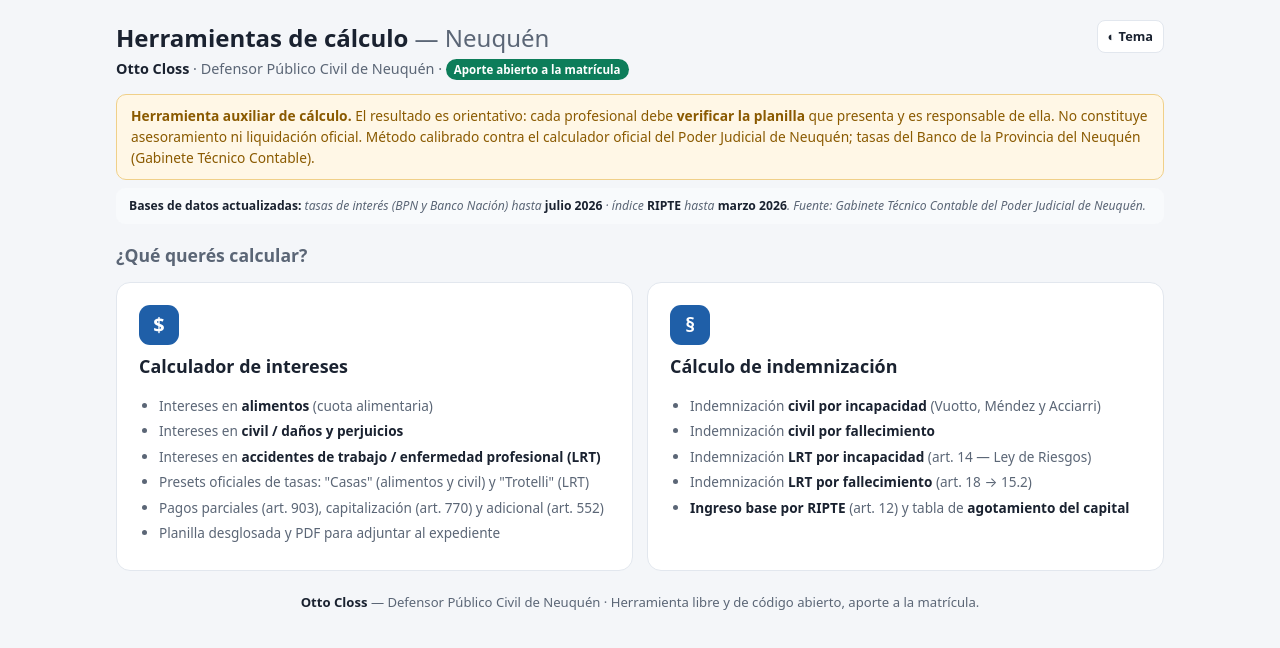
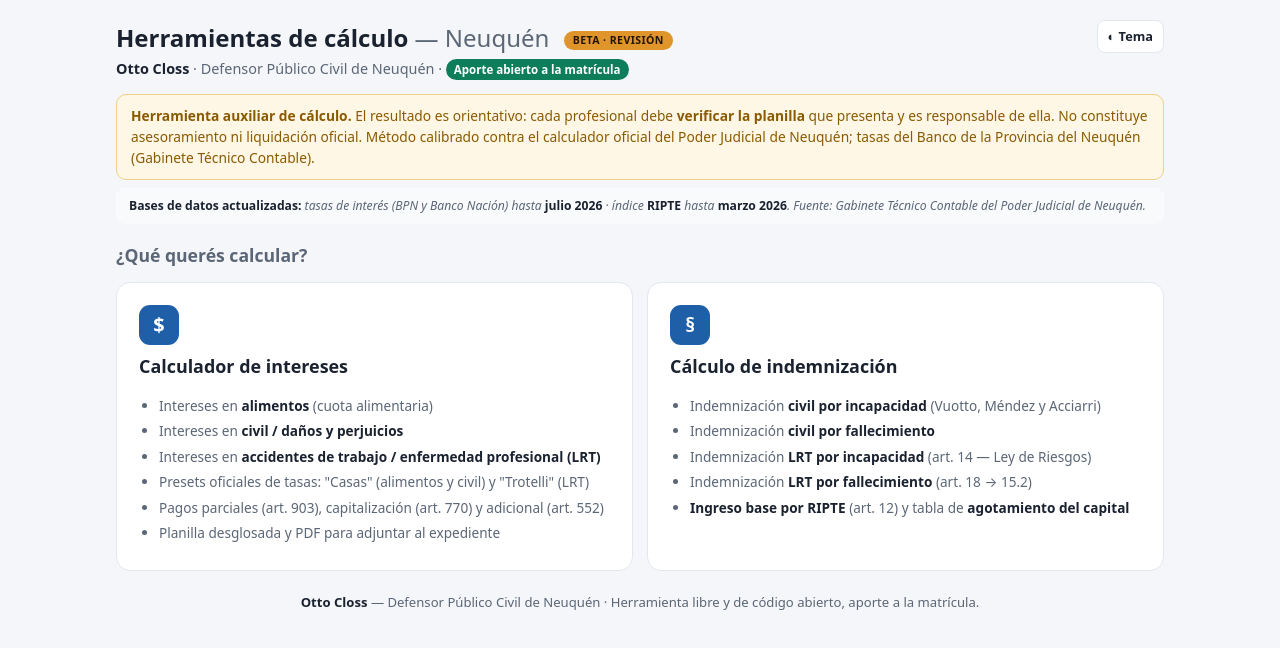
Before and after one commit to drclossotto-sudo/herramientas-calculo-neuquen, a website: page index.html in a window 1280 px wide. Drawn offline with Linux system fonts and the light colour scheme.

Commit message:
Agrego cartel Beta / Revisión en el encabezado
Co-Authored-By: Claude Opus 4.8 <noreply@anthropic.com>

```diff
--- a/index.html
+++ b/index.html
@@ -28,6 +28,7 @@
   .author{color:var(--muted);font-size:.9rem}
   .author b{color:var(--ink)}
   .chip{display:inline-block;background:var(--accent);color:#fff;font-size:.72rem;padding:2px 8px;border-radius:999px;font-weight:600}
+  .beta{display:inline-block;background:#e0952b;color:#241500;font-size:.66rem;font-weight:800;letter-spacing:.04em;padding:2px 9px;border-radius:999px;vertical-align:middle;margin-left:8px;text-transform:uppercase}
   .disclaimer{background:var(--warn-bg);color:var(--warn-ink);border:1px solid var(--warn-line);border-radius:10px;padding:11px 14px;font-size:.86rem;margin-bottom:18px}
   .card{background:var(--card);border:1px solid var(--line);border-radius:12px;padding:16px 16px 18px;margin-bottom:16px}
   .card h2{font-size:1.02rem;margin:0 0 12px;display:flex;align-items:center;gap:8px}
@@ -123,7 +124,7 @@
 
   <header class="app noprint">
     <div>
-      <h1>Herramientas de cálculo <span style="color:var(--muted);font-weight:400">— Neuquén</span></h1>
+      <h1>Herramientas de cálculo <span style="color:var(--muted);font-weight:400">— Neuquén</span> <span class="beta">Beta · Revisión</span></h1>
       <div class="author"><b id="autor">Otto Closs</b> · <span id="rol">Defensor Público Civil de Neuquén</span> · <span class="chip">Aporte abierto a la matrícula</span></div>
     </div>
     <button class="themebtn noprint" id="theme">◐ Tema</button>
```
Also changed, not shown: dist/index.html.
